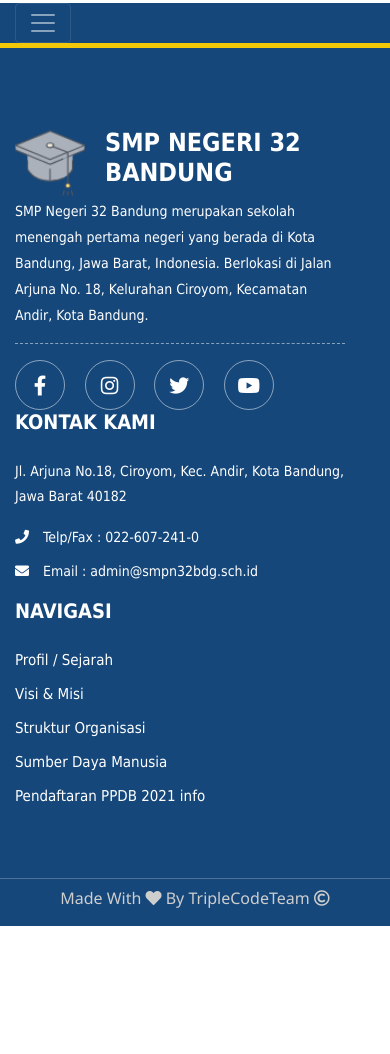
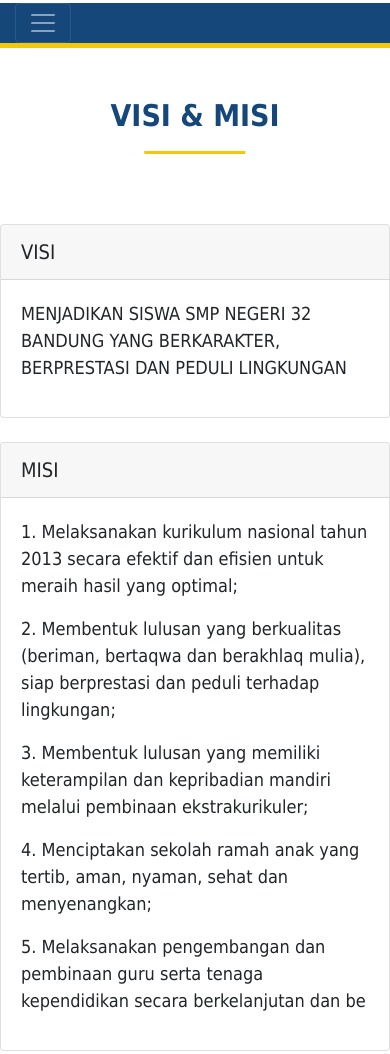
Before and after one commit to PratamaVin7/website-sekolah, a plain HTML site: page visi_misi.html in a window 390 px wide. Shown: the part 347-1401 px from the top of the page. Before the commit the page ends 1273 px from the top, so only its background shows below. Drawn offline with Linux system fonts and the light colour scheme.

Commit message:
fifth commit

```diff
--- a/assets/css/style.css
+++ b/assets/css/style.css
@@ -789,3 +789,37 @@
     font-weight: 400;
     font-family: 'Segoe UI', Tahoma, Geneva, Verdana, sans-serif;
 }
+
+/* prestasi.html */
+
+h2.title {
+    margin-top: 50px;
+}
+
+#prestasi .container-2 {
+    margin-bottom: 100px;
+}
+
+/* kontak.html */
+
+#kontak {
+    margin-bottom: 100px;
+}
+
+/* visi_misi.html */
+
+#visimisi {
+    margin-bottom: 100px;
+}
+
+#visimisi .card-header  {
+    font-size: 20px;
+    font-weight: 400;
+    font-family: 'Monstserrat', Tahoma, Geneva, Verdana, sans-serif;
+}
+
+#visimisi p {
+    font-size: 18px;
+    font-weight: 400;
+    font-family: 'Monstserrat', Tahoma, Geneva, Verdana, sans-serif;
+}
--- a/visi_misi.html
+++ b/visi_misi.html
@@ -25,9 +25,9 @@
     <div class="row">
       <div class="col-md-9">
         <ul class="top-nav kiri">
-            <li><a href=""><i class="fas fa-phone"></i>(022) 6072410</a></li>
+          <li><a href=""><i class="fas fa-phone"></i>(022) 607-2410</a></li>
           <li><a href=""><i class="fas fa-envelope"></i>admin@smpn32bdg.sch.id</a></li>
-            <li><a href=""><i class="fas fa-map"></i>Jl. Arjuna No.18, Ciroyom, Kec. Andir, Kota Bandung, Jawa Barat</a></li>
+          <li><a href=""><i class="fas fa-map"></i>Jl. Arjuna No.18, Ciroyom, Kec. Andir, Kota Bandung</a></li>
         </ul>
       </div>
       <div class="col-md-3">
@@ -126,6 +126,44 @@
       </nav>
   </header>
 
+  <!-- section visi & misi -->
+  <section id="visimisi">
+    <div class="container">
+      <div class="section-title">
+        <h2 class="title">Visi & Misi</h2>
+      </div>
+      <div class="row">
+        <div class="card">
+          <div class="card-header">
+            VISI
+          </div>
+          <div class="card-body">
+            <blockquote class="blockquote mb-0">
+              <p>MENJADIKAN SISWA SMP NEGERI 32 BANDUNG YANG BERKARAKTER, BERPRESTASI DAN PEDULI LINGKUNGAN</p>
+            </blockquote>
+          </div>
+        </div>
+      </div>
+      <br>
+      <div class="row">
+        <div class="card">
+          <div class="card-header">
+            MISI
+          </div>
+          <div class="card-body">
+            <blockquote class="blockquote mb-0">
+              <p>1. Melaksanakan kurikulum nasional tahun 2013 secara efektif dan efisien untuk meraih hasil yang optimal;</p>
+              <p>2. Membentuk lulusan yang berkualitas (beriman, bertaqwa dan berakhlaq mulia), siap berprestasi dan peduli terhadap lingkungan;</p>
+              <p>3. Membentuk lulusan yang memiliki keterampilan dan kepribadian mandiri melalui pembinaan ekstrakurikuler;</p>
+              <p>4. Menciptakan sekolah ramah anak yang tertib, aman, nyaman, sehat dan menyenangkan;</p>
+              <p>5. Melaksanakan pengembangan dan pembinaan guru serta tenaga kependidikan secara berkelanjutan dan be</p>
+            </blockquote>
+          </div>
+        </div>
+      </div>
+    </div>
+  </section>
+
   <!-- footer -->
   <footer>
     <div class="container">
@@ -150,7 +188,7 @@
             <h2>Kontak Kami</h2>
             <p class="alamat">Jl. Arjuna No.18, Ciroyom, Kec. Andir, Kota Bandung, Jawa Barat 40182</p>
             <ul class="kontak">
-              <li><i class="fas fa-phone"></i> Telp/Fax : 022-607-241-0 </li>
+              <li><i class="fas fa-phone"></i> Telp/Fax : (022) 607-2410 </li>
               <li><i class="fas fa-envelope"></i> Email : admin@smpn32bdg.sch.id </li>
             </ul>
           </div>
@@ -159,11 +197,13 @@
           <div class="footer-col">
             <h2>Navigasi</h2>
             <ul class="footer-nav">
-              <li><a href="">Profil / Sejarah</a></li>
-              <li><a href="">Visi & Misi</a></li>
-              <li><a href="">Struktur Organisasi</a></li>
-              <li><a href="">Sumber Daya Manusia</a></li>
-              <li><a href="">Pendaftaran PPDB 2021 <span>info</span></a></li>
+              <li><a href="">Profil</a></li>
+              <li><a href="">Sarana & Prasarana</a></li>
+              <li><a href="">Ekstrakulikuler</a></li>
+              <li><a href="">Prestasi</a></li>
+              <li><a href="">Berita</a></li>
+              <li><a href="">Galeri</a></li>
+              <li><a href="">Kontak</a></li>
             </ul>
           </div>
         </div>
@@ -171,7 +211,7 @@
     </div>
     <div class="footer-copyright">
       <div class="container text-center">
-        <h6>Made With <i class="fas fa-heart"></i> By TripleCodeTeam <i class="far fa-copyright"></i></h6>
+        <h6>Copyright <i class="far fa-copyright"> SMPN 32 BANDUNG 2021</i></h6>
       </div>
     </div>
   </footer>
```
Also changed, not shown: agenda.html (+11 -9 lines), alumni.html (+11 -9 lines), berita_sekolah.html (+11 -9 lines), ekstrakulikuler.html (+11 -9 lines), galeri_foto.html (+11 -9 lines), galeri_video.html (+11 -9 lines), guru.html (+11 -9 lines), index.html (+9 -7 lines), kalender_akademik.html (+11 -9 lines), kontak.html (+48 -9 lines), pengumuman.html (+11 -9 lines), peta_sekolah.html (+11 -9 lines), prestasi.html (+12 -10 lines), profil.html (+12 -10 lines), 3 more files. Lines whose indentation alone changed are shown as unchanged.
